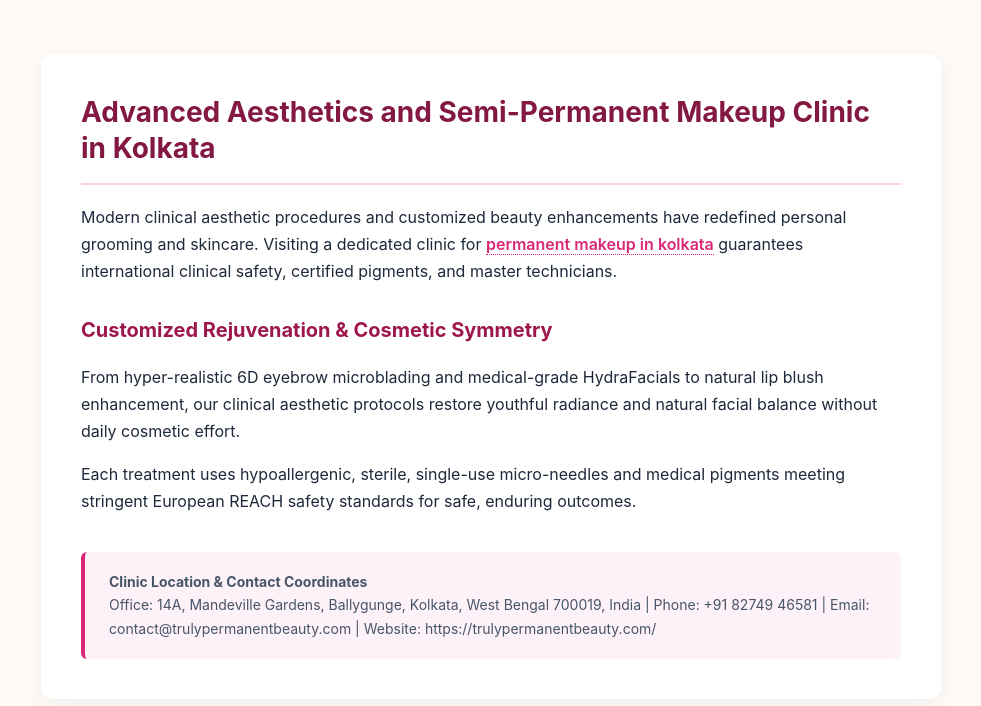
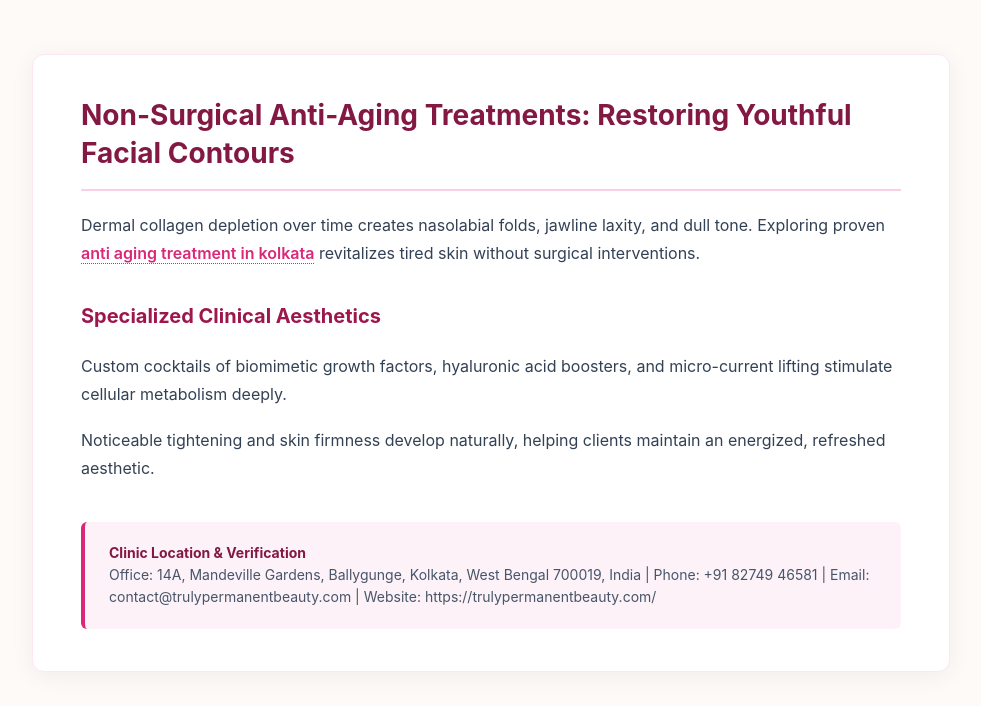
Before and after one commit to 1ranksseo/truly-permanent-beauty-kolkata-guide, a plain HTML site: page index.html in a window 1280 px wide. Shown: the whole page, without its empty margins (149-1130 px from the left). Drawn offline with Linux system fonts and the light colour scheme.

Commit message:
Update index.html for Truly Permanent Beauty Clinic

```diff
--- a/index.html
+++ b/index.html
@@ -3,29 +3,81 @@
 <head>
 <meta charset="UTF-8">
 <meta name="viewport" content="width=device-width, initial-scale=1.0">
-<title>Aesthetics and Semi-Permanent Makeup in Kolkata | Truly Permanent Beauty</title>
+<title>Non-Surgical Anti-Aging Treatments: Restoring Youthful Facial Contours</title>
 <style>
-body { font-family: -apple-system, BlinkMacSystemFont, 'Segoe UI', Roboto, Helvetica, Arial, sans-serif; line-height: 1.7; color: #1e293b; background: #fdfaf7; margin: 0; padding: 24px; }
-.container { max-width: 820px; margin: 30px auto; background: #ffffff; padding: 40px; border-radius: 12px; box-shadow: 0 4px 20px rgba(0,0,0,0.06); }
-h1 { color: #831843; font-size: 28px; line-height: 1.3; margin-top: 0; border-bottom: 2px solid #fbcfe8; padding-bottom: 16px; }
-h2 { color: #9d174d; font-size: 20px; margin-top: 28px; }
-p { margin: 16px 0; font-size: 16px; }
-a { color: #db2777; text-decoration: none; font-weight: 600; border-bottom: 1px dotted #db2777; }
-a:hover { text-decoration: underline; color: #be185d; }
-.nap-box { background: #fdf2f8; border-left: 4px solid #db2777; padding: 18px 24px; border-radius: 6px; margin-top: 36px; font-size: 14px; color: #475569; }
+body {
+    font-family: -apple-system, BlinkMacSystemFont, 'Segoe UI', Roboto, Helvetica, Arial, sans-serif;
+    line-height: 1.75;
+    color: #1e293b;
+    background-color: #fdfaf7;
+    margin: 0;
+    padding: 24px;
+}
+.article-card {
+    max-width: 820px;
+    margin: 30px auto;
+    background: #ffffff;
+    padding: 42px 48px;
+    border-radius: 12px;
+    box-shadow: 0 4px 24px rgba(0,0,0,0.06);
+    border: 1px solid #fce7f3;
+}
+h1 {
+    color: #831843;
+    font-size: 28px;
+    line-height: 1.35;
+    margin-top: 0;
+    margin-bottom: 20px;
+    border-bottom: 2px solid #fbcfe8;
+    padding-bottom: 16px;
+}
+h2 {
+    color: #9d174d;
+    font-size: 20px;
+    margin-top: 32px;
+    margin-bottom: 14px;
+}
+p {
+    font-size: 16px;
+    color: #334155;
+    margin: 18px 0;
+}
+a {
+    color: #db2777;
+    text-decoration: none;
+    font-weight: 600;
+    border-bottom: 1px dotted #db2777;
+}
+a:hover {
+    color: #be185d;
+    text-decoration: underline;
+}
+.nap-footer {
+    margin-top: 40px;
+    padding: 20px 24px;
+    background-color: #fdf2f8;
+    border-left: 4px solid #db2777;
+    border-radius: 6px;
+    font-size: 14px;
+    color: #475569;
+    line-height: 1.6;
+}
+.nap-footer strong {
+    color: #831843;
+}
 </style>
 </head>
 <body>
-<div class="container">
-<h1>Advanced Aesthetics and Semi-Permanent Makeup Clinic in Kolkata</h1>
-<p>Modern clinical aesthetic procedures and customized beauty enhancements have redefined personal grooming and skincare. Visiting a dedicated clinic for <a href="https://trulypermanentbeauty.com/">permanent makeup in kolkata</a> guarantees international clinical safety, certified pigments, and master technicians.</p>
-<h2>Customized Rejuvenation & Cosmetic Symmetry</h2>
-<p>From hyper-realistic 6D eyebrow microblading and medical-grade HydraFacials to natural lip blush enhancement, our clinical aesthetic protocols restore youthful radiance and natural facial balance without daily cosmetic effort.</p>
-<p>Each treatment uses hypoallergenic, sterile, single-use micro-needles and medical pigments meeting stringent European REACH safety standards for safe, enduring outcomes.</p>
-<div class="nap-box">
-<strong>Clinic Location & Contact Coordinates</strong><br>
-Office: 14A, Mandeville Gardens, Ballygunge, Kolkata, West Bengal 700019, India | Phone: +91 82749 46581 | Email: contact@trulypermanentbeauty.com | Website: https://trulypermanentbeauty.com/
-</div>
-</div>
+<article class="article-card">
+    <h1>Non-Surgical Anti-Aging Treatments: Restoring Youthful Facial Contours</h1>
+    <p>Dermal collagen depletion over time creates nasolabial folds, jawline laxity, and dull tone. Exploring proven <a href="https://trulypermanentbeauty.com/">anti aging treatment in kolkata</a> revitalizes tired skin without surgical interventions.</p>
+    <h2>Specialized Clinical Aesthetics</h2>
+    <p>Custom cocktails of biomimetic growth factors, hyaluronic acid boosters, and micro-current lifting stimulate cellular metabolism deeply.</p>
+    <p>Noticeable tightening and skin firmness develop naturally, helping clients maintain an energized, refreshed aesthetic.</p>
+    <footer class="nap-footer">
+        <strong>Clinic Location & Verification</strong><br>
+        Office: 14A, Mandeville Gardens, Ballygunge, Kolkata, West Bengal 700019, India | Phone: +91 82749 46581 | Email: contact@trulypermanentbeauty.com | Website: https://trulypermanentbeauty.com/
+    </footer>
+</article>
 </body>
 </html>
```
